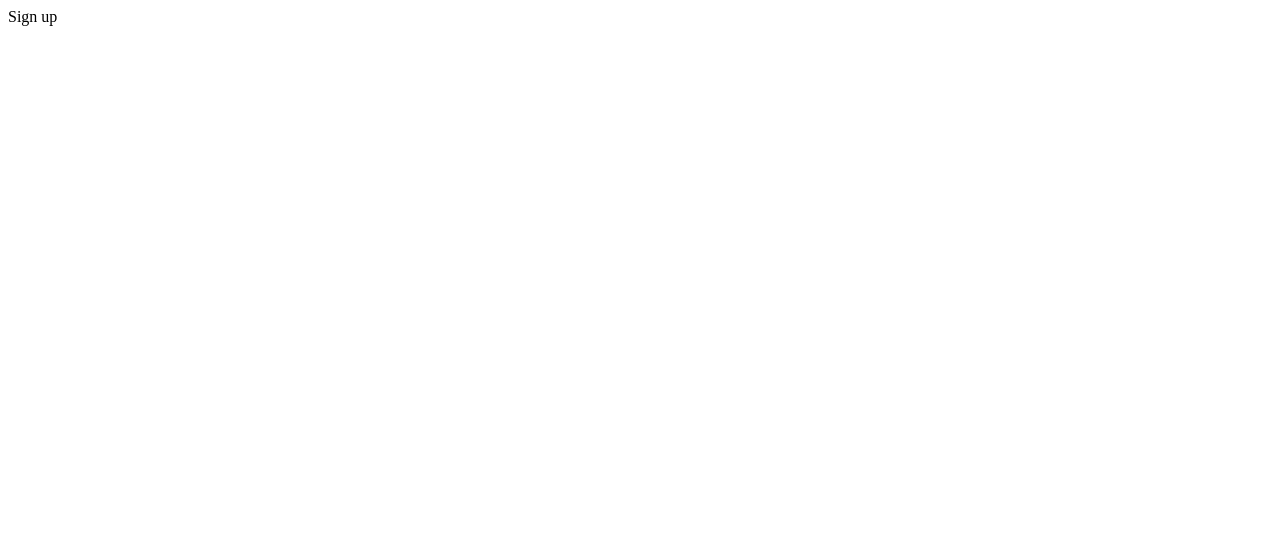
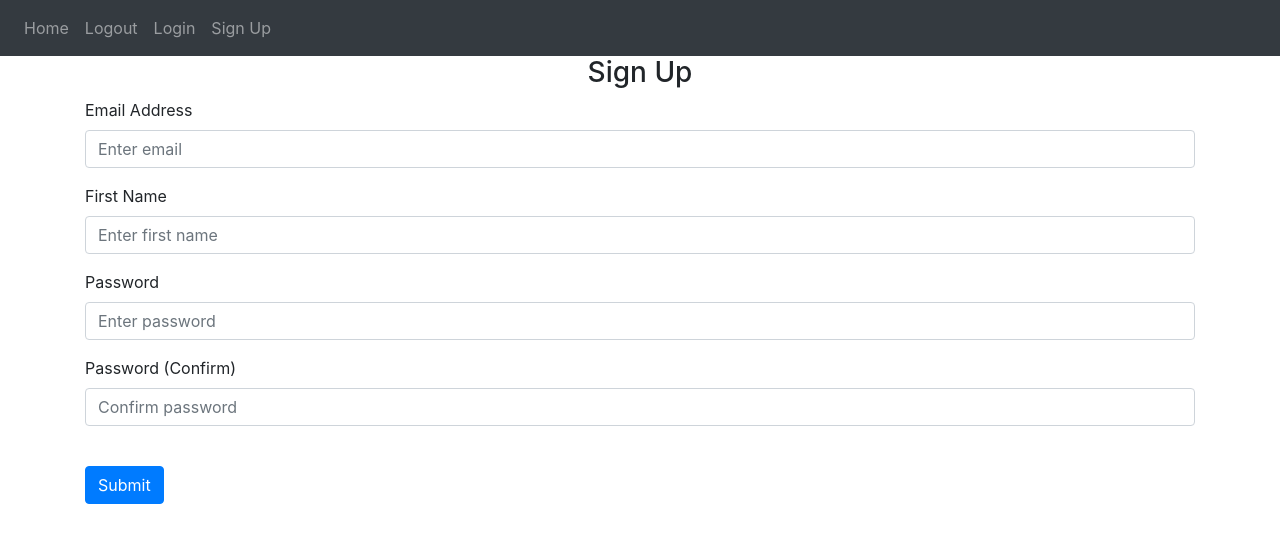
Before and after one commit to nguyenlekhanh/flask_authenticate_crud, a Flask app: page /sign-up in a window 1280 px wide. Before the commit the part shown is almost empty. Shown: the top 543 px of the page. Run offline with Flask 3, Linux system fonts and the light colour scheme; some libraries are stand-ins or nearby versions.

Commit message:
sign-up template

```diff
--- a/website/auth.py
+++ b/website/auth.py
@@ -12,4 +12,4 @@ def logout():
 
 @auth.route('/sign-up')
 def sign_up():
-    return "<p>Sign up</p>"
+    return render_template('sign_up.html')
--- a/website/templates/base.html
+++ b/website/templates/base.html
@@ -29,6 +29,10 @@
       </button>
       <div class="collapse navbar-collapse" id="navbar">
         <div class="navbar-nav">
+          <a class="nav-item nav-link" id="home" href="/">Home</a>
+          <a class="nav-item nav-link" id="logout" href="/logout">Logout</a>
+          <a class="nav-item nav-link" id="login" href="/login">Login</a>
+          <a class="nav-item nav-link" id="signUp" href="/sign-up">Sign Up</a>
         </div>
       </div>
     </nav>
--- /dev/null
+++ b/website/templates/sign_up.html
@@ -0,0 +1,51 @@
+{% extends "base.html" %}
+
+{% block title %}Sign Up{% endblock %}
+
+{% block content %}
+    <form method="POST">
+      <h3 align="center">Sign Up</h3>
+      <div class="form-group">
+        <label for="email">Email Address</label>
+        <input
+          type="email"
+          class="form-control"
+          id="email"
+          name="email"
+          placeholder="Enter email"
+        />
+      </div>
+      <div class="form-group">
+        <label for="firstName">First Name</label>
+        <input
+          type="text"
+          class="form-control"
+          id="firstName"
+          name="firstName"
+          placeholder="Enter first name"
+        />
+      </div>
+      <div class="form-group">
+        <label for="password1">Password</label>
+        <input
+          type="password"
+          class="form-control"
+          id="password1"
+          name="password1"
+          placeholder="Enter password"
+        />
+      </div>
+      <div class="form-group">
+        <label for="password2">Password (Confirm)</label>
+        <input
+          type="password"
+          class="form-control"
+          id="password2"
+          name="password2"
+          placeholder="Confirm password"
+        />
+      </div>
+      <br />
+      <button type="submit" class="btn btn-primary">Submit</button>
+    </form>
+{% endblock %}
```
